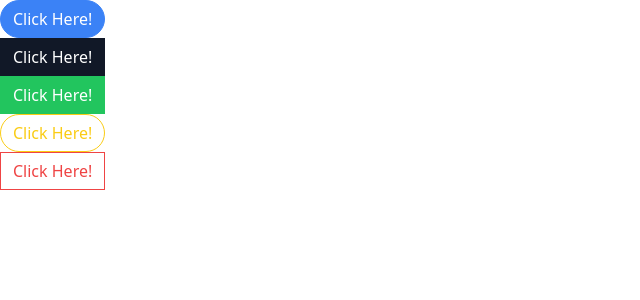
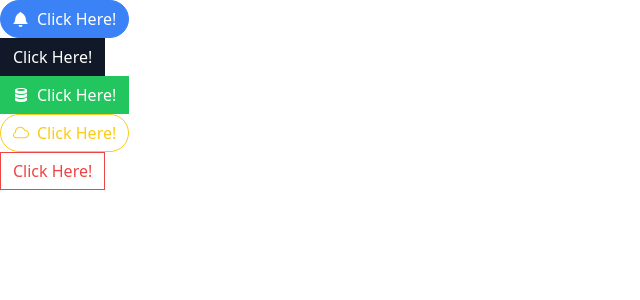
Before and after one commit to PulkitSharma0017/Comps-nav-routes, a React (Create React App) app: page / in a window 1280 px wide. Shown: the top 300 px of the page, without its empty margins (0-640 px from the left). Built offline with nearby package versions, Linux system fonts and the light colour scheme.

Commit message:
add icons to buttons

```diff
--- a/src/App.js
+++ b/src/App.js
@@ -1,3 +1,4 @@
+import { GoBell, GoCloud, GoDatabase } from "react-icons/go";
 import Button from "./Button";
 
 function App() {
@@ -5,6 +6,7 @@ function App() {
     <div>
       <div>
         <Button primary rounded>
+          <GoBell />
           Click Here!
         </Button>
       </div>
@@ -12,10 +14,14 @@ function App() {
         <Button secondary>Click Here!</Button>
       </div>
       <div>
-        <Button success>Click Here!</Button>
+        <Button success>
+          <GoDatabase />
+          Click Here!
+        </Button>
       </div>
       <div>
         <Button warning rounded outlined>
+          <GoCloud />
           Click Here!
         </Button>
       </div>
--- a/src/Button.js
+++ b/src/Button.js
@@ -12,7 +12,7 @@ function Button({
   rounded,
 }) {
   const classes = twMerge(
-    className("px-3 py-1.5 border", {
+    className("flex items-center gap-2 px-3 py-1.5 border", {
       "border-blue-500 bg-blue-500 text-white": primary,
       "border-gray-900 bg-gray-900 text-white": secondary,
       "border-green-500 bg-green-500 text-white": success,
```
